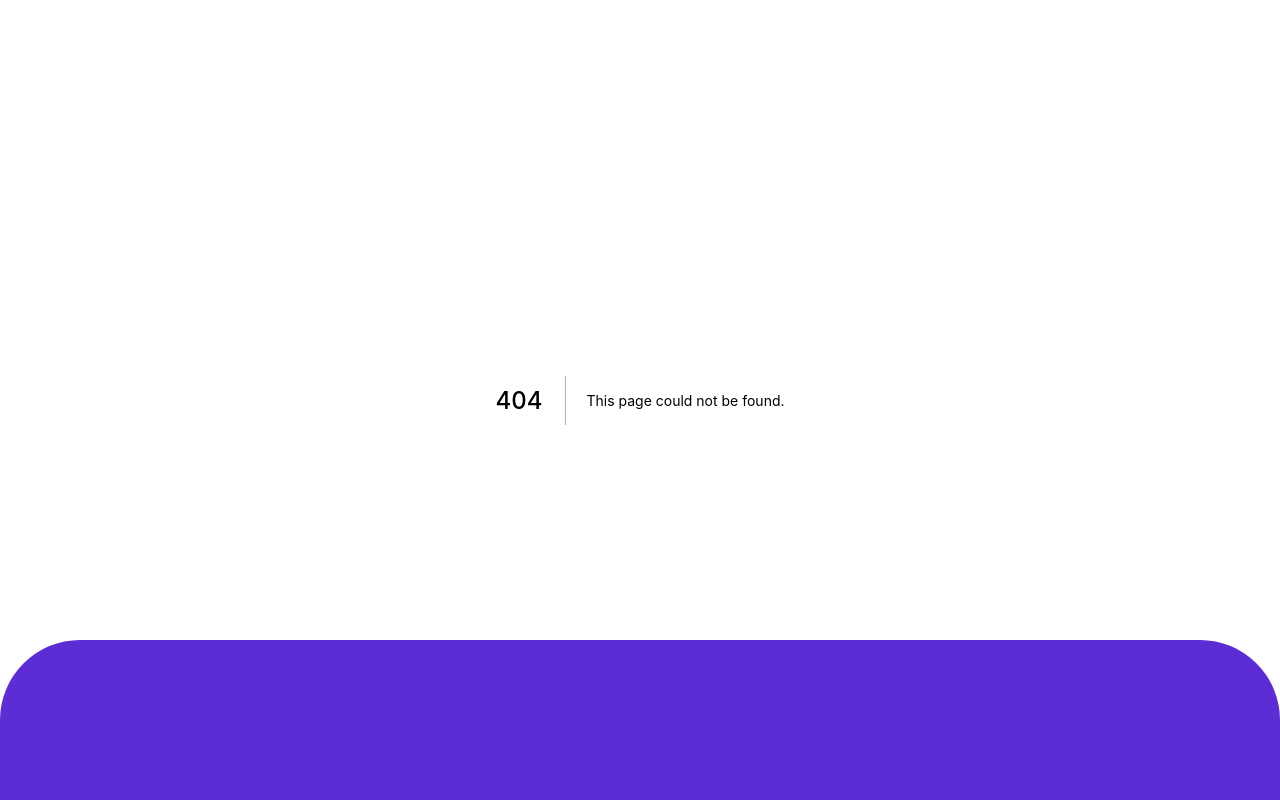
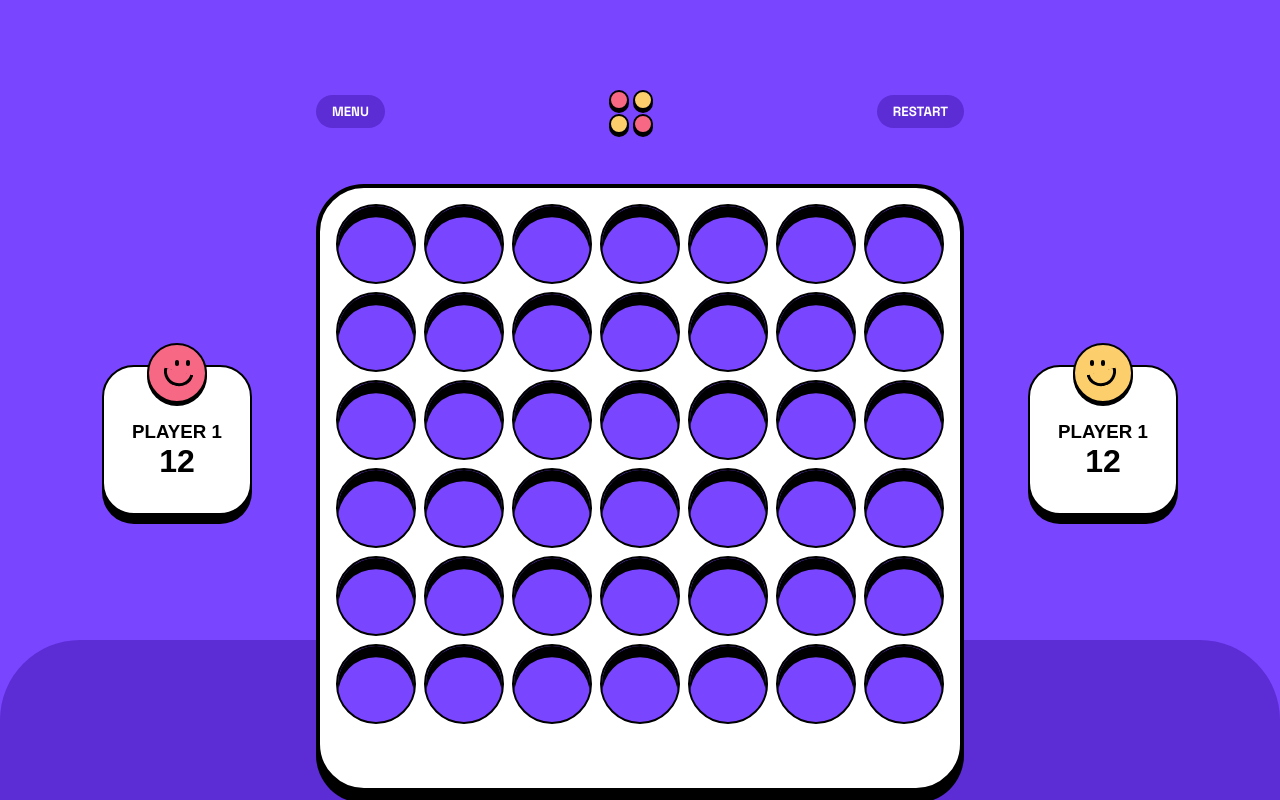
Before and after one commit to Marcos-An/connect-four, a Next.js app: page /game in a window 1280 px wide. Before the commit this address had no page. Built offline with nearby package versions, Linux system fonts and the light colour scheme.

Commit message:
player card is done

```diff
--- a/src/components/atoms/BottomContainer/bottomContainer.module.scss
+++ /dev/null
@@ -1,9 +0,0 @@
-.bottom {
-  height: 20%;
-  width: 100%;
-  background-color: var(--color-secondary);
-  position: absolute;
-  bottom: 0;
-  border-radius: 5rem 5rem 0rem 0rem;
-  z-index: 0;
-}
--- a/src/components/atoms/BottomContainer/index.tsx
+++ /dev/null
@@ -1,5 +0,0 @@
-import styles from './bottomContainer.module.scss'
-
-export function BottomContainer() {
-  return <div className={styles.bottom} />
-}
--- a/src/components/molecules/Board/index.tsx
+++ b/src/components/molecules/Board/index.tsx
@@ -34,6 +34,18 @@ export function Board() {
     ) {
       alert('Player ' + player + ' wins')
     }
+
+    if (checkDrawn()) {
+      alert('draw')
+    }
+  }
+
+  const checkDrawn = () => {
+    let isDrawn = board.filter(
+      (row) => row.filter((item) => item.player === undefined).length > 0
+    )
+
+    return isDrawn.length > 0 ? false : true
   }
 
   const checkDiagonalRight = (
@@ -41,9 +53,9 @@ export function Board() {
     cellIndex: number,
     currentPlayer: number
   ) => {
-    var rowStartFrom = lineIndex
-    var columnStartFrom = cellIndex
-    var consecutiveCells = 0
+    let rowStartFrom = lineIndex
+    let columnStartFrom = cellIndex
+    let consecutiveCells = 0
 
     for (let j = 0; j < board.length; j++) {
       const line = board[lineIndex - j]
@@ -82,9 +94,9 @@ export function Board() {
     currentPlayer: number
   ) => {
     const indexDiff = lineIndex + 1 - (cellIndex + 1)
-    var rowStartFrom = 0
-    var columnStartFrom = 0
-    var consecutiveCells = 0
+    let rowStartFrom = 0
+    let columnStartFrom = 0
+    let consecutiveCells = 0
 
     if (indexDiff > 0) {
       rowStartFrom = indexDiff
@@ -112,7 +124,7 @@ export function Board() {
   }
 
   const checkColumn = (cellIndex: number, currentPlayer: number) => {
-    var consecutiveCells = 0
+    let consecutiveCells = 0
 
     for (let i = 0; i < board.length; i++) {
       if (board[i][cellIndex].player === currentPlayer) {
@@ -129,7 +141,7 @@ export function Board() {
   }
 
   const checkLine = (lineIndex: number, currentPlayer: number) => {
-    var consecutiveCells = 0
+    let consecutiveCells = 0
 
     for (let i = 0; i < board[lineIndex].length; i++) {
       if (board[lineIndex][i].player === currentPlayer) {
--- /dev/null
+++ b/src/components/molecules/PlayerCard/index.tsx
@@ -0,0 +1,32 @@
+import styles from './playerCard.module.scss'
+
+interface Player {
+  player: number
+}
+export default function PlayerCard({ player }: Player) {
+  return (
+    <div className={styles.container}>
+      <div
+        className={
+          player === 1 ? styles.faceIconPlayerOne : styles.faceIconPlayerTwo
+        }
+      >
+        <div
+          className={player === 1 ? styles.eyesPlayerOne : styles.eyesPlayerTwo}
+        >
+          <div />
+          <div />
+        </div>
+        <div
+          className={
+            player === 1
+              ? styles.smileContainerPlayerOner
+              : styles.smileContainerPlayerTwo
+          }
+        />
+      </div>
+      <h3>PLAYER 1</h3>
+      <h1>12</h1>
+    </div>
+  )
+}
--- /dev/null
+++ b/src/components/molecules/PlayerCard/playerCard.module.scss
@@ -0,0 +1,84 @@
+.container {
+  height: 150px;
+  width: 150px;
+  border-radius: 2rem;
+  background-color: var(--white);
+  border: 2px solid var(--black);
+  box-shadow: 0px 9px 0px var(--black);
+  padding: 0.7rem;
+  padding-top: 2rem;
+  position: relative;
+  display: flex;
+
+  flex-direction: column;
+  justify-content: center;
+  align-items: center;
+
+  h1,
+  h3 {
+    margin: 0;
+  }
+}
+
+.faceIconPlayerOne,
+.faceIconPlayerTwo {
+  width: 60px;
+  height: 60px;
+  position: absolute;
+  top: -1.5rem;
+  display: flex;
+  align-items: center;
+  justify-content: center;
+  flex-direction: column;
+  border-radius: 100%;
+
+  border: 2px solid var(--black);
+  box-shadow: 0px 3px 0px var(--black);
+}
+
+.faceIconPlayerOne {
+  background-color: var(--color-player-one);
+}
+.faceIconPlayerTwo {
+  background-color: var(--color-player-two);
+}
+
+.smileContainerPlayerOner,
+.smileContainerPlayerTwo {
+  width: 30px;
+  height: 15px; /* as the half of the width */
+  border-bottom-left-radius: 110px; /* 100px of height + 10px of border */
+  border-bottom-right-radius: 110px; /* 100px of height + 10px of border */
+  border: 3px solid var(--black);
+  border-top: 0;
+  padding: 0 0.2rem;
+  margin-top: 0.3rem;
+}
+
+.smileContainerPlayerOner {
+  transform: rotate(15deg);
+}
+
+.smileContainerPlayerTwo {
+  transform: rotate(-15deg);
+}
+
+.eyesPlayerOne,
+.eyesPlayerTwo {
+  display: flex;
+  gap: 0.4rem;
+
+  div {
+    width: 4px;
+    height: 6px;
+    background-color: var(--black);
+    border-radius: 1rem;
+  }
+}
+.eyesPlayerOne {
+  margin-left: 0.7rem;
+}
+
+.eyesPlayerTwo {
+  margin-right: 0.7rem;
+}
--- a/src/pages/_app.tsx
+++ b/src/pages/_app.tsx
@@ -1,14 +1,7 @@
 import '../styles/globals.css'
-import styles from './app.module.scss'
-import { BottomContainer } from '@components/atoms/BottomContainer'
 
 function MyApp({ Component, pageProps }) {
-  return (
-    <div className={styles.container}>
-      <Component {...pageProps} />
-      <BottomContainer />
-    </div>
-  )
+  return <Component {...pageProps} />
 }
 
 export default MyApp
--- a/src/pages/app.module.scss
+++ /dev/null
@@ -1,8 +0,0 @@
-.container {
-  padding: 2rem;
-  height: 100vh;
-  position: relative;
-  display: flex;
-  flex-direction: column;
-  align-items: center;
-}
--- /dev/null
+++ b/src/pages/game/game.module.scss
@@ -0,0 +1,41 @@
+.container {
+  padding-top: 5.5rem;
+}
+
+.gameWrapper {
+  display: grid;
+  grid-template-columns: 0.7fr 1fr 0.7fr;
+  align-items: center;
+  margin: auto;
+  max-width: 1680px;
+}
+
+.playerOneContainer {
+  display: flex;
+  justify-content: flex-end;
+  padding-right: 4rem;
+  align-items: center;
+}
+
+.playerTwoContainer {
+  display: flex;
+  justify-content: flex-start;
+  padding-left: 4rem;
+}
+
+.boardContainer {
+  display: flex;
+  flex-direction: column;
+  margin: 0 auto;
+  max-width: 730px;
+}
+
+.bottom {
+  height: 20%;
+  width: 100%;
+  background-color: var(--color-secondary);
+  position: absolute;
+  bottom: 0;
+  border-radius: 5rem 5rem 0rem 0rem;
+  z-index: 0;
+}
--- /dev/null
+++ b/src/pages/game/index.tsx
@@ -0,0 +1,24 @@
+import styles from './game.module.scss'
+import { Header } from '@components/molecules/Header'
+import { Board } from '@components/molecules/Board'
+import PlayerCard from '@components/molecules/PlayerCard'
+
+export default function Home() {
+  return (
+    <div className={styles.container}>
+      <div className={styles.gameWrapper}>
+        <div className={styles.playerOneContainer}>
+          <PlayerCard player={1} />
+        </div>
+        <div className={styles.boardContainer}>
+          <Header />
+          <Board />
+        </div>
+        <div className={styles.playerTwoContainer}>
+          <PlayerCard player={2} />
+        </div>
+      </div>
+      <div className={styles.bottom} />
+    </div>
+  )
+}
--- a/src/pages/home.module.scss
+++ /dev/null
@@ -1,12 +0,0 @@
-.container {
-  display: grid;
-  grid-template-columns: 0.7fr 1fr 0.7fr;
-}
-
-.boardContainer {
-  display: flex;
-  flex-direction: column;
-  align-items: center;
-  justify-content: center;
-  max-width: 730px;
-}
--- a/src/styles/globals.css
+++ b/src/styles/globals.css
@@ -1,4 +1,4 @@
-@import url('https://fonts.googleapis.com/css2?family=Noto+Sans+JP:wght@400;500;700;900&display=swap');
+@import url('https://fonts.googleapis.com/css2?family=Space+Grotesk:wght@400;700&display=swap');
 
 html,
 body {
@@ -28,7 +28,7 @@ a {
 
 button {
   border: none;
-  font-family: 'Noto Sans JP';
+  font-family: 'Space Grotesk', sans-serif;
 }
 
 button:hover {
```
Also changed, not shown: src/pages/index.tsx (+1 -13 lines).
